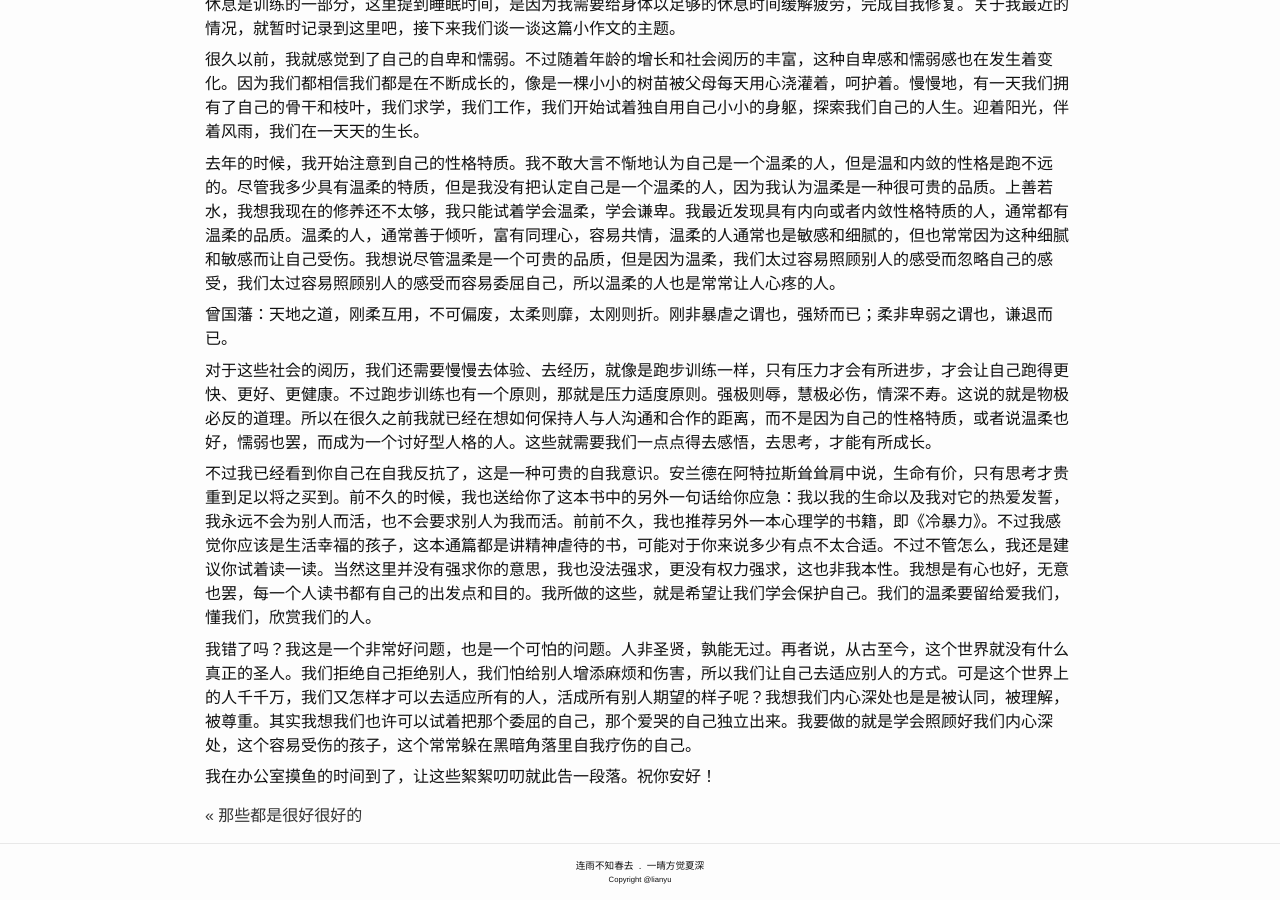
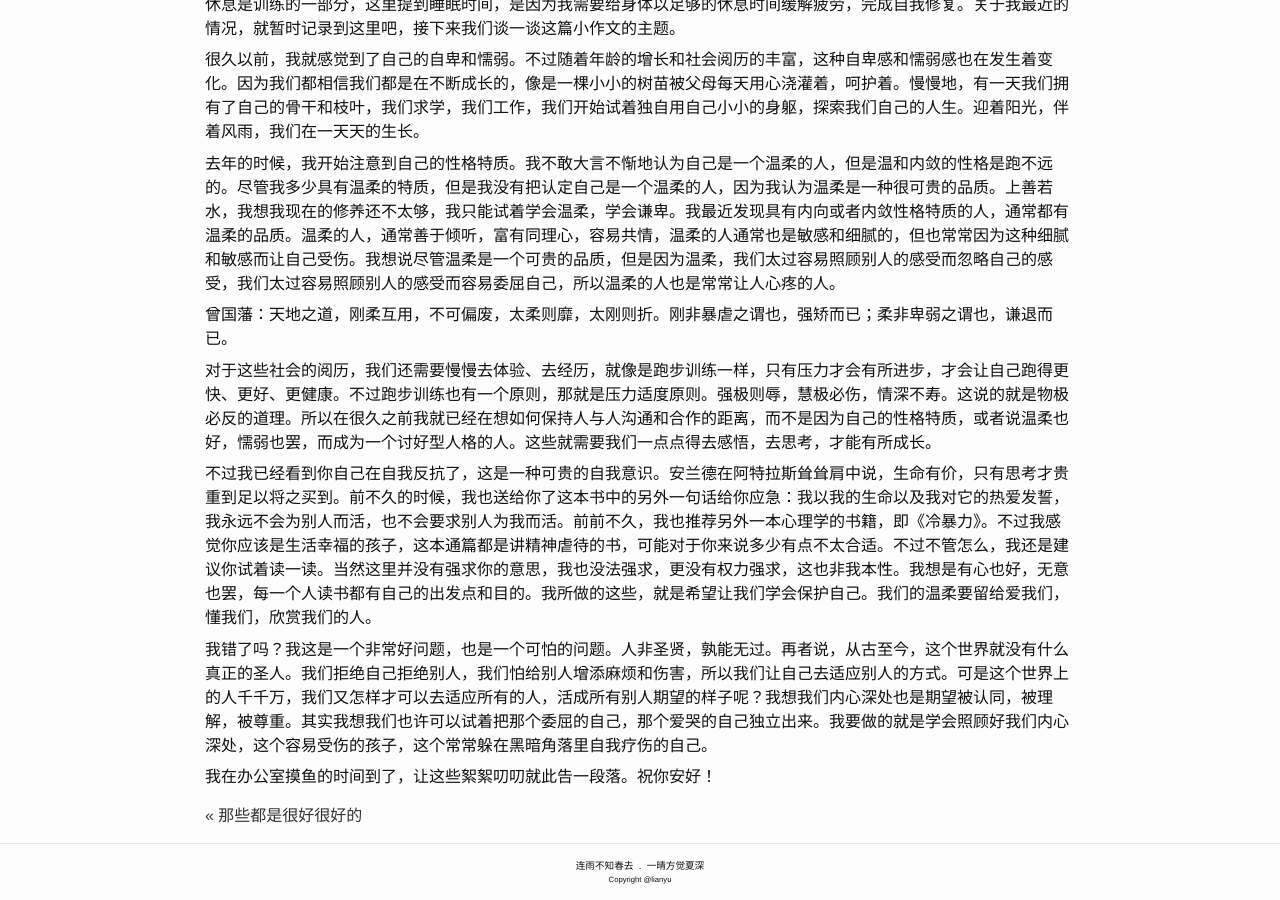
Before and after one commit to lianyu1115/lianyu, a Jekyll site: the page built from _essays/2021-03-17-理性的温柔.md, in a window 1280 px wide and 900 px high, scrolled down 609 px. Built offline with Jekyll 4.4.1, drawn with Linux system fonts in a browser that asks for light colours.

Commit message:
Update 2021-03-17-理性的温柔.md

```diff
--- a/_essays/2021-03-17-理性的温柔.md
+++ b/_essays/2021-03-17-理性的温柔.md
@@ -31,6 +31,6 @@
 
 不过我已经看到你自己在自我反抗了，这是一种可贵的自我意识。安兰德在阿特拉斯耸耸肩中说，生命有价，只有思考才贵重到足以将之买到。前不久的时候，我也送给你了这本书中的另外一句话给你应急：我以我的生命以及我对它的热爱发誓，我永远不会为别人而活，也不会要求别人为我而活。前前不久，我也推荐另外一本心理学的书籍，即《冷暴力》。不过我感觉你应该是生活幸福的孩子，这本通篇都是讲精神虐待的书，可能对于你来说多少有点不太合适。不过不管怎么，我还是建议你试着读一读。当然这里并没有强求你的意思，我也没法强求，更没有权力强求，这也非我本性。我想是有心也好，无意也罢，每一个人读书都有自己的出发点和目的。我所做的这些，就是希望让我们学会保护自己。我们的温柔要留给爱我们，懂我们，欣赏我们的人。
 
-我错了吗？我这是一个非常好问题，也是一个可怕的问题。人非圣贤，孰能无过。再者说，从古至今，这个世界就没有什么真正的圣人。我们拒绝自己拒绝别人，我们怕给别人增添麻烦和伤害，所以我们让自己去适应别人的方式。可是这个世界上的人千千万，我们又怎样才可以去适应所有的人，活成所有别人期望的样子呢？我想我们内心深处也是是被认同，被理解，被尊重。其实我想我们也许可以试着把那个委屈的自己，那个爱哭的自己独立出来。我要做的就是学会照顾好我们内心深处，这个容易受伤的孩子，这个常常躲在黑暗角落里自我疗伤的自己。
+我错了吗？我这是一个非常好问题，也是一个可怕的问题。人非圣贤，孰能无过。再者说，从古至今，这个世界就没有什么真正的圣人。我们拒绝自己拒绝别人，我们怕给别人增添麻烦和伤害，所以我们让自己去适应别人的方式。可是这个世界上的人千千万，我们又怎样才可以去适应所有的人，活成所有别人期望的样子呢？我想我们内心深处也是期望被认同，被理解，被尊重。其实我想我们也许可以试着把那个委屈的自己，那个爱哭的自己独立出来。我要做的就是学会照顾好我们内心深处，这个容易受伤的孩子，这个常常躲在黑暗角落里自我疗伤的自己。
 
 我在办公室摸鱼的时间到了，让这些絮絮叨叨就此告一段落。祝你安好！
```
